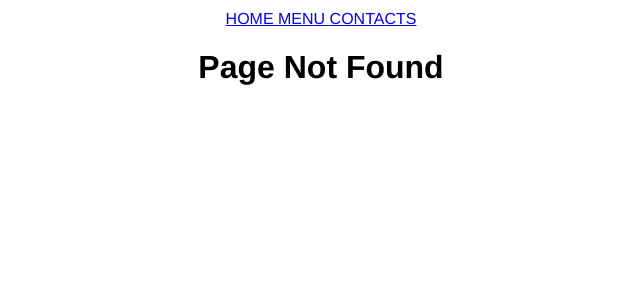
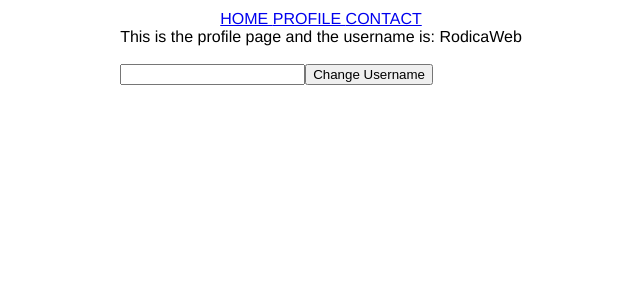
Before and after one commit to RodicaNegura/to-do-list-react, a React (Create React App) app: page /profile in a window 1280 px wide. Before the commit this address had no page. Shown: the top 300 px of the page, without its empty margins (329-969 px from the left). Built offline with nearby package versions, Linux system fonts and the light colour scheme.

Commit message:
setting up the project

```diff
--- a/src/App.js
+++ b/src/App.js
@@ -1,22 +1,23 @@
-import React from 'react';
+import React, { useState } from 'react';
 import './App.css';
 import { BrowserRouter as Router, Routes, Route } from 'react-router-dom';
 
 import Home from "./pages/home"
-import Menu from './pages/menu';
-import Contacts from './pages/contacts';
+import Profile from './pages/profile';
+import Contact from './pages/contact';
 import Navbar from './navbar';
 
 
 const  App = () => {
+  const [username, setUsername] = useState("RodicaWeb");
   return  (
     <div className='App'>
       <Router>
         <Navbar/>
         <Routes>
-          <Route path='/' element={<Home />}/>
-          <Route path='/menu' element={<Menu />}/>
-          <Route path='/contacts' element={<Contacts />}/>
+          <Route path='/' element={<Home username={username}/>}/>
+          <Route path="/profile" element={<Profile  username={username} setUsername={setUsername}/>}/>
+          <Route path="/contact" element={<Contact />}/>
           <Route path='*' element={<h1> Page Not Found </h1>}/>
         </Routes>
       </Router>
--- /dev/null
+++ b/src/changeProfile.js
@@ -0,0 +1,14 @@
+import React, { useState } from "react";
+
+const ChangeProfile = (props) => {
+  const [newUsername, setNewUsername] = useState("");
+  return (
+    <div>
+      <br></br>
+      <input onChange={(event) => { setNewUsername(event.target.value); }}/>
+      <button onClick={() => {props.setUsername(newUsername)}}> Change Username</button>
+    </div>
+  )
+}
+
+export default ChangeProfile;
--- a/src/navbar.js
+++ b/src/navbar.js
@@ -5,8 +5,8 @@ const Navbar = () => {
   return (
     <div>
       <Link to="/"> HOME </Link>
-      <Link to="/menu"> MENU </Link>
-      <Link to="/contacts"> CONTACTS </Link>
+      <Link to="/profile"> PROFILE </Link>
+      <Link to="/contact"> CONTACT </Link>
     </div>
   )
 }
--- /dev/null
+++ b/src/pages/contact.js
@@ -0,0 +1,11 @@
+import React from "react";
+
+const Contact = () => {
+  return (
+    <div>
+      <h1> CONTACT </h1>
+    </div>
+  )
+}
+
+export default Contact;
--- a/src/pages/contacts.js
+++ /dev/null
@@ -1,11 +0,0 @@
-import React from "react";
-
-const Contacts = () => {
-  return (
-    <div>
-      <h1> This Is Contacts Page </h1>
-    </div>
-  )
-}
-
-export default Contacts;
--- a/src/pages/home.js
+++ b/src/pages/home.js
@@ -1,9 +1,9 @@
 import React from "react";
 
-const Home = () => {
+const Home = (props) => {
   return (
     <div>
-      <h1> THIS IS THE HOME PAGE </h1>
+      <h1> This is the home page an user is: {props.username} </h1>
     </div>
   )
 }
--- /dev/null
+++ b/src/pages/profile.js
@@ -0,0 +1,14 @@
+import React from "react";
+import ChangeProfile from "../changeProfile";
+
+const Profile = (props) => {
+  return (
+    <div>
+      {""}
+      This is the profile page and the username  is: {props.username}
+      <ChangeProfile setUsername={props.setUsername}/>
+    </div>
+  )
+}
+
+export default Profile;
```
Also changed, not shown: src/pages/menu.js (line endings or trailing spaces).
